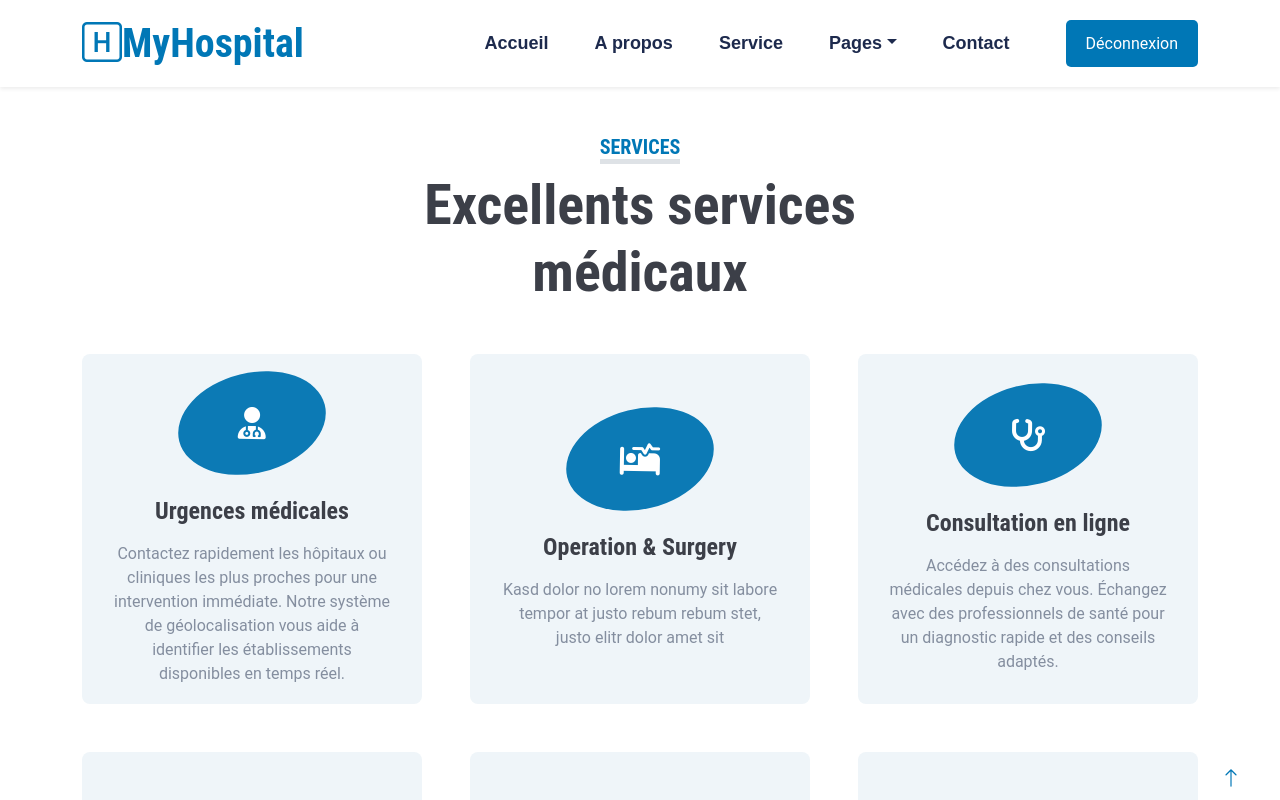
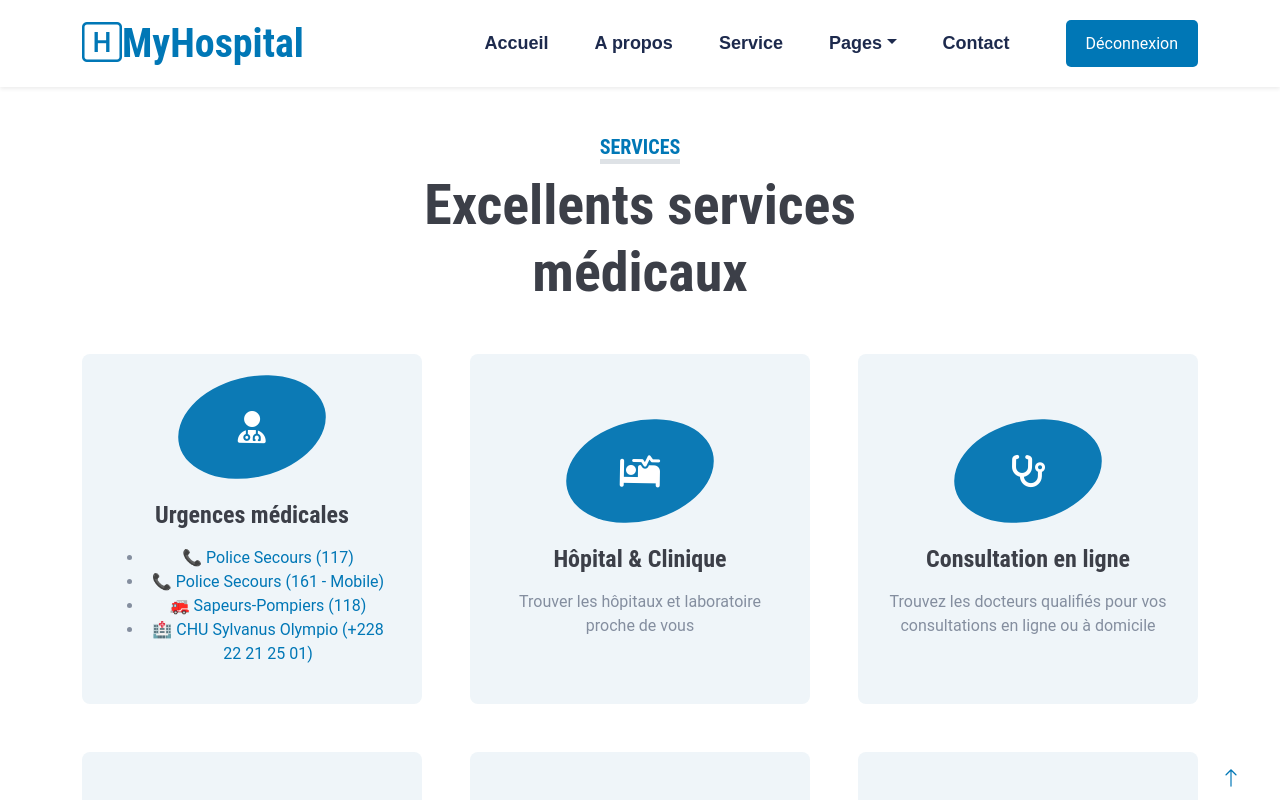
Before and after one commit to 70-DIDIER/hopspital-v2, a React (Vite) app: page /service in a window 1280 px wide. Shown: the top 800 px of the page. Built offline with nearby package versions, Linux system fonts and the light colour scheme; no server answers; sample sign-in values are in the browser's storage.

Commit message:
mise à jour du fichier service

```diff
--- a/src/components/Footer.jsx
+++ b/src/components/Footer.jsx
@@ -70,7 +70,7 @@ function Footer() {
                             <form action="">
                                 <div className="input-group">
                                     <input type="text" className="form-control p-3 border-0" placeholder="Your Email Address" />
-                                    <button className="btn custom-btn ">Connectez-vous</button>
+                                    <button className="btn btn-primary ">Connectez-vous</button>
                                 </div>
                             </form>
                         </div>
--- a/src/components/Navbar.jsx
+++ b/src/components/Navbar.jsx
@@ -70,7 +70,7 @@ function Navbar() {
                                         </Link>
                                     </li>
                                     <li>
-                                        <Link to="/search" className="dropdown-item">
+                                        <Link to="/" className="dropdown-item">
                                             Recherche
                                         </Link>
                                     </li>
--- a/src/pages/Register.jsx
+++ b/src/pages/Register.jsx
@@ -52,7 +52,7 @@ export default function Register() {
                             value={password}
                             onChange={(e) => setPassword(e.target.value)}
                         />
-                        <label className="form-label">Password</label>
+                        <label className="form-label">Mot de passe</label>
                     </div>
 
                     {/* Répéter le mot de passe */}
@@ -64,13 +64,13 @@ export default function Register() {
                             value={confirmPassword}
                             onChange={(e) => setConfirmPassword(e.target.value)}
                         />
-                        <label className="form-label">Repeat password</label>
+                        <label className="form-label">Confirmez votre mot de passe</label>
                     </div>
 
                     {error && <p style={{ color: "red" }}>{error}</p>}
 
                     <button type="submit" className="btn btn-primary btn-block mb-3">
-                        Sign up
+                    S'inscrire
                     </button>
                 </form>
             </div>
--- a/src/pages/Service.jsx
+++ b/src/pages/Service.jsx
@@ -22,7 +22,12 @@ export default function Service() {
                     Urgences médicales
                   </h4>
                   <p className="m-0">
-                    Contactez rapidement les hôpitaux ou cliniques les plus proches pour une intervention immédiate. Notre système de géolocalisation vous aide à identifier les établissements disponibles en temps réel.
+                    <ul>
+                      <li><a href="tel:117">📞 Police Secours (117)</a></li>
+                      <li><a href="tel:161">📞 Police Secours (161 - Mobile)</a></li>
+                      <li><a href="tel:118">🚒 Sapeurs-Pompiers (118)</a></li>
+                      <li><a href="tel:+22822212501">🏥 CHU Sylvanus Olympio (+228 22 21 25 01)</a></li>
+                    </ul>
                   </p>
                   <a className="btn btn-lg btn-primary rounded-pill" href="">
                     <i className="bi bi-arrow-right" />
@@ -34,10 +39,9 @@ export default function Service() {
                   <div className="service-icon mb-4">
                     <i className="fa fa-2x fa-procedures text-white" />
                   </div>
-                  <h4 className="mb-3">Operation &amp; Surgery</h4>
+                  <h4 className="mb-3">Hôpital &amp; Clinique</h4>
                   <p className="m-0">
-                    Kasd dolor no lorem nonumy sit labore tempor at justo rebum rebum
-                    stet, justo elitr dolor amet sit
+                    Trouver les hôpitaux et laboratoire proche de vous
                   </p>
                   <a className="btn btn-lg btn-primary rounded-pill" href="">
                     <i className="bi bi-arrow-right" />
@@ -53,7 +57,7 @@ export default function Service() {
                     Consultation en ligne
                   </h4>
                   <p className="m-0">
-                    Accédez à des consultations médicales depuis chez vous. Échangez avec des professionnels de santé pour un diagnostic rapide et des conseils adaptés.
+                    Trouvez les docteurs qualifiés pour vos consultations en ligne ou à domicile
                   </p>
                   <a className="btn btn-lg btn-primary rounded-pill" href="">
                     <i className="bi bi-arrow-right" />
@@ -68,7 +72,7 @@ export default function Service() {
                   <h4 className="mb-3">Service Ambulance</h4>
                   <p className="m-0">
                     Pour les urgences contactez les numeros suivantes :
-                   Santé(800), Sapeur pompier(118)
+                    Santé(800), Sapeur pompier(118)
                   </p>
                   <a className="btn btn-lg btn-primary rounded-pill" href="">
                     <i className="bi bi-arrow-right" />
```
Also changed, not shown: src/pages/Login.jsx (+13 -20 lines).
